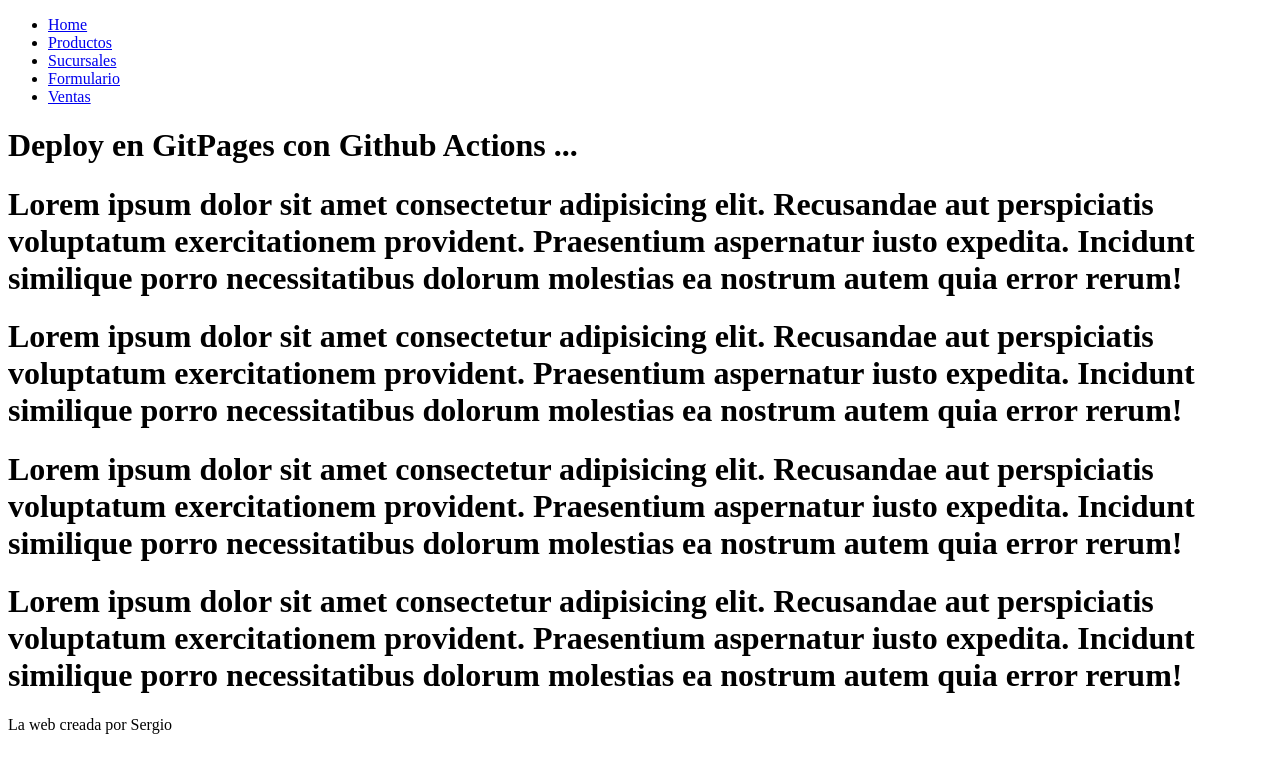
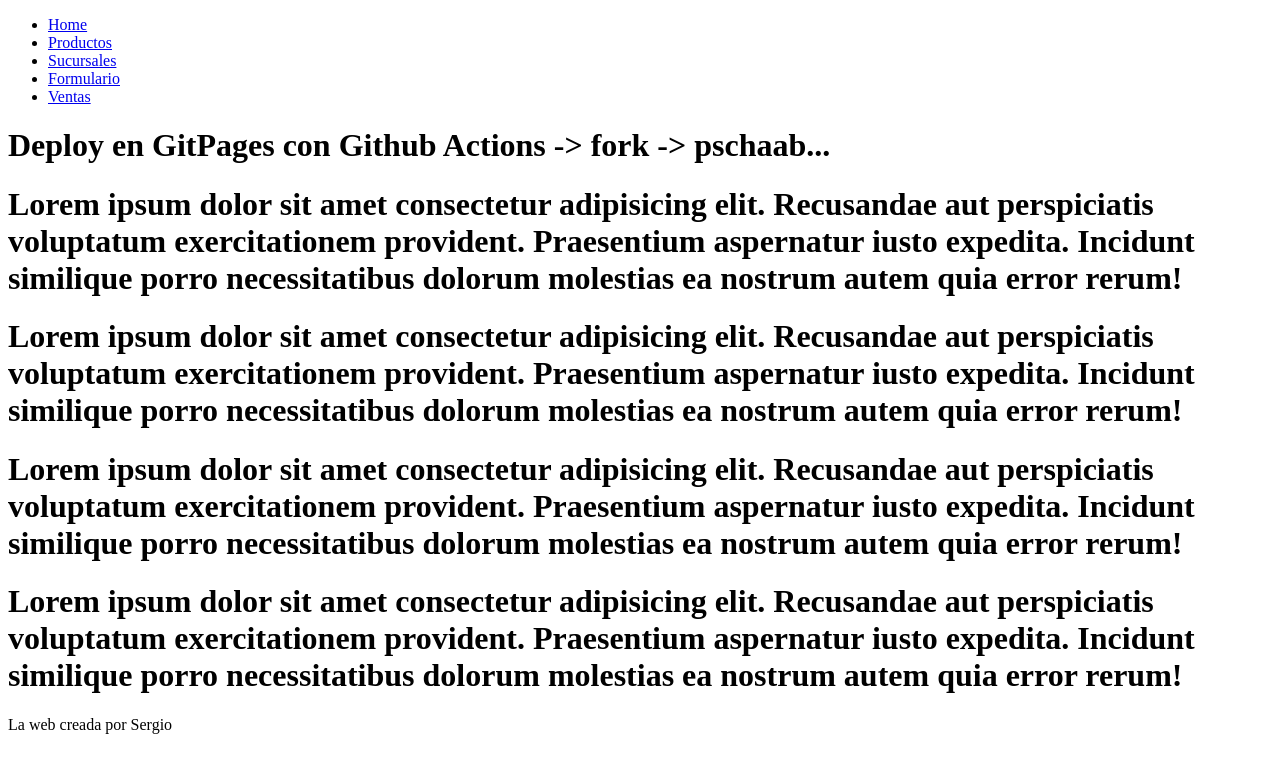
Before and after one commit to Bernalpas/gitpages, a plain HTML site: page index.html in a window 1280 px wide. Drawn offline with Linux system fonts and the light colour scheme.

Commit message:
probando cambios luego de fork

```diff
--- a/index.html
+++ b/index.html
@@ -30,7 +30,7 @@
     </header>
 
     <h1>
-        Deploy en GitPages con Github Actions ...
+        Deploy en GitPages con Github Actions -> fork -> pschaab...
     </h1>
     <h1>
         Lorem ipsum dolor sit amet consectetur adipisicing elit. Recusandae aut perspiciatis voluptatum exercitationem provident. Praesentium aspernatur iusto expedita. Incidunt similique porro necessitatibus dolorum molestias ea nostrum autem quia error rerum!
```
